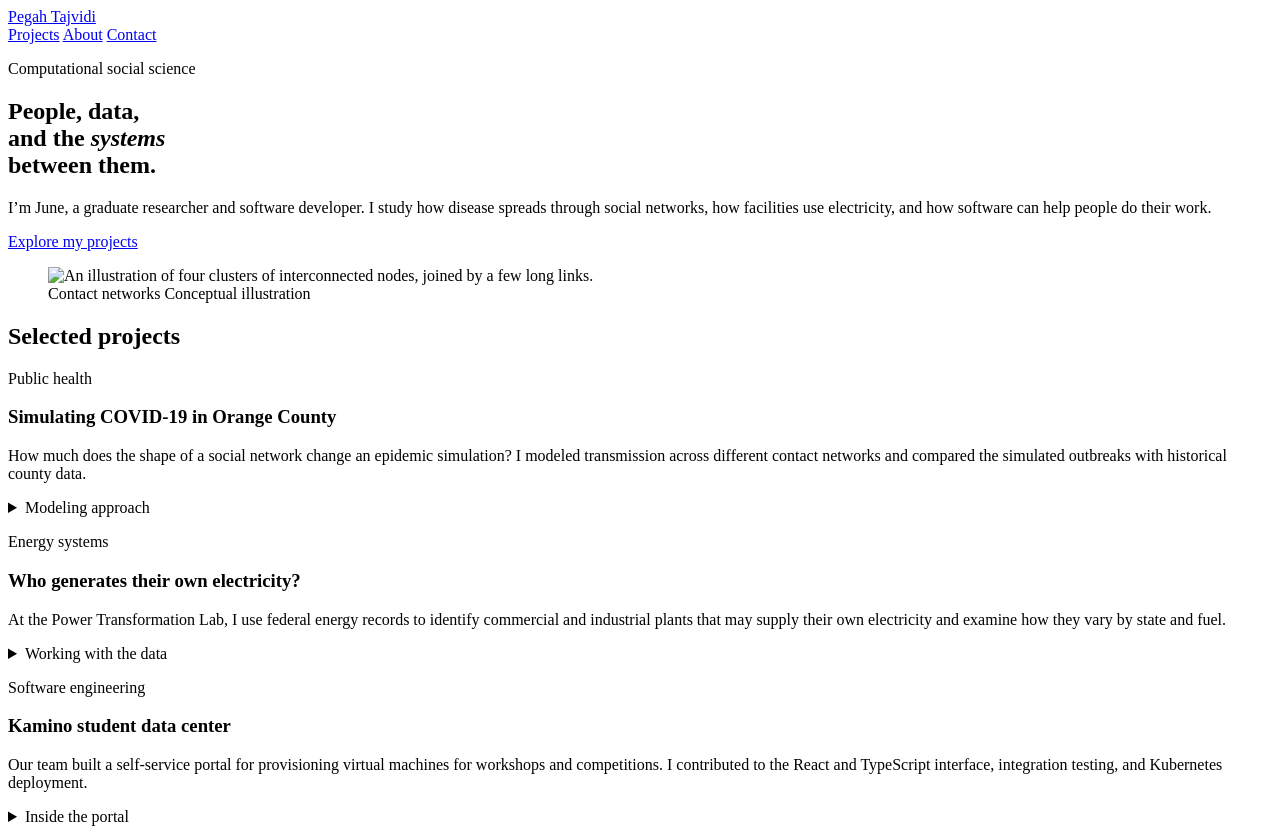
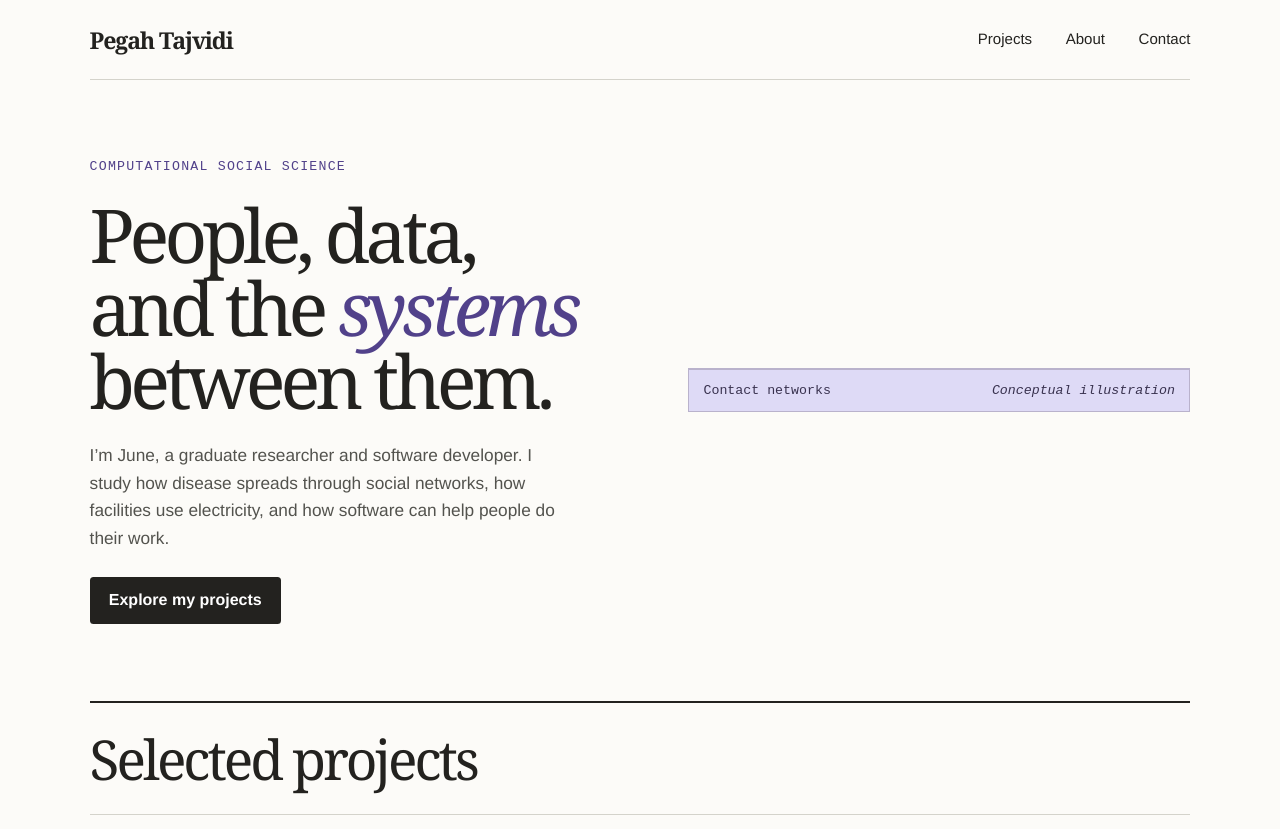
Before and after one commit to pstajvidi/pstajvidi.github.io, a plain HTML site: page index.html in a window 1280 px wide. Shown: the top 829 px of the page. Drawn offline with Linux system fonts and the light colour scheme.

Commit message:
fixed css

```diff
--- a/index.html
+++ b/index.html
@@ -5,7 +5,7 @@
         <meta charset="utf-8">
         <meta name="viewport" content="width=device-width, initial-scale=1">
         <title>Pegah Tajvidi · Research and software</title>
-        <link rel="stylesheet" href="style.css">
+        <link rel="stylesheet" href="css/styles.css">
     </head>
 
     <body id="top">
@@ -27,7 +27,7 @@
         <a class="button" href="#projects">Explore my projects</a>
       </div>
       <figure>
-        <img src="assets/contact-network.png" alt="An illustration of four clusters of interconnected nodes, joined by a few long links." width="880" height="680">
+        <!-- <img src="assets/contact-network.png" alt="An illustration of four clusters of interconnected nodes, joined by a few long links." width="880" height="680"> -->
         <figcaption>Contact networks <span>Conceptual illustration</span></figcaption>
       </figure>
     </section>
```
